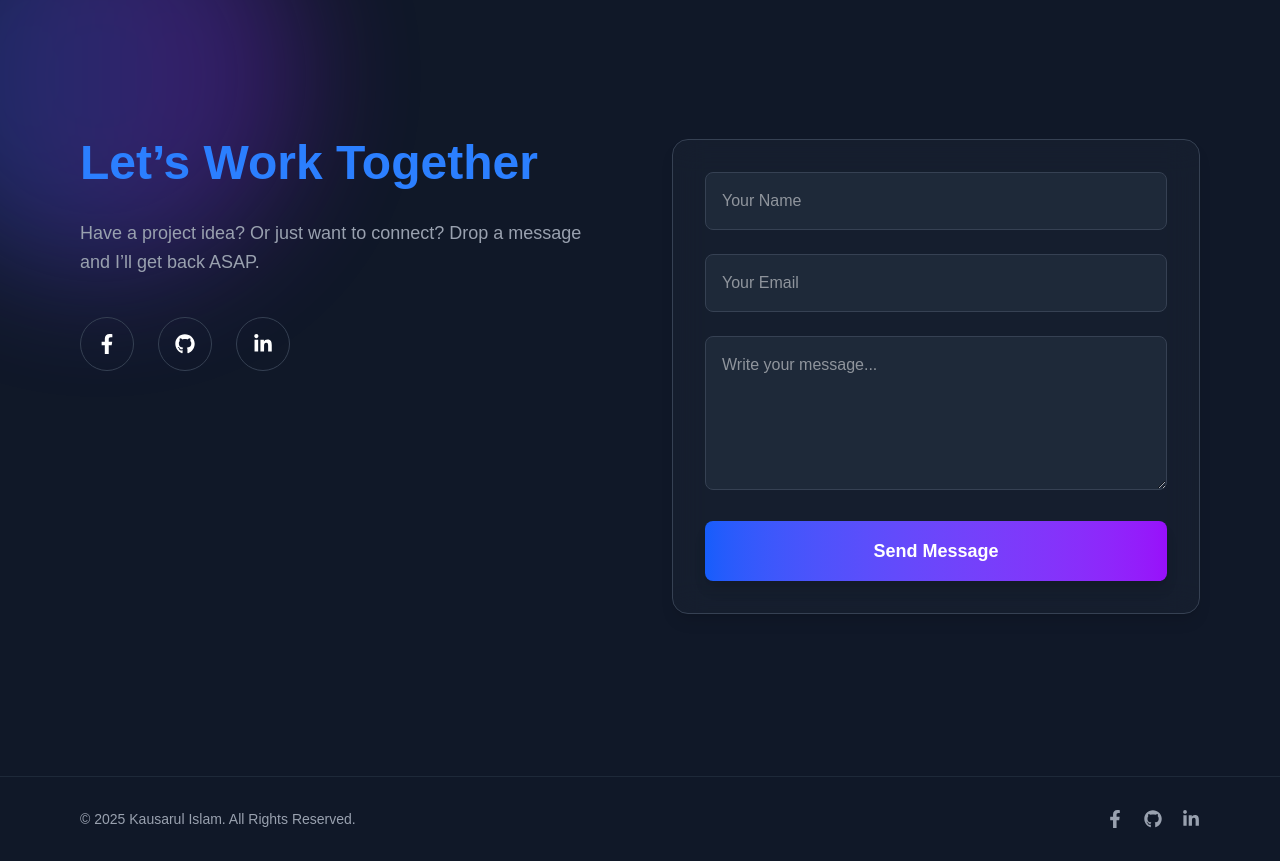
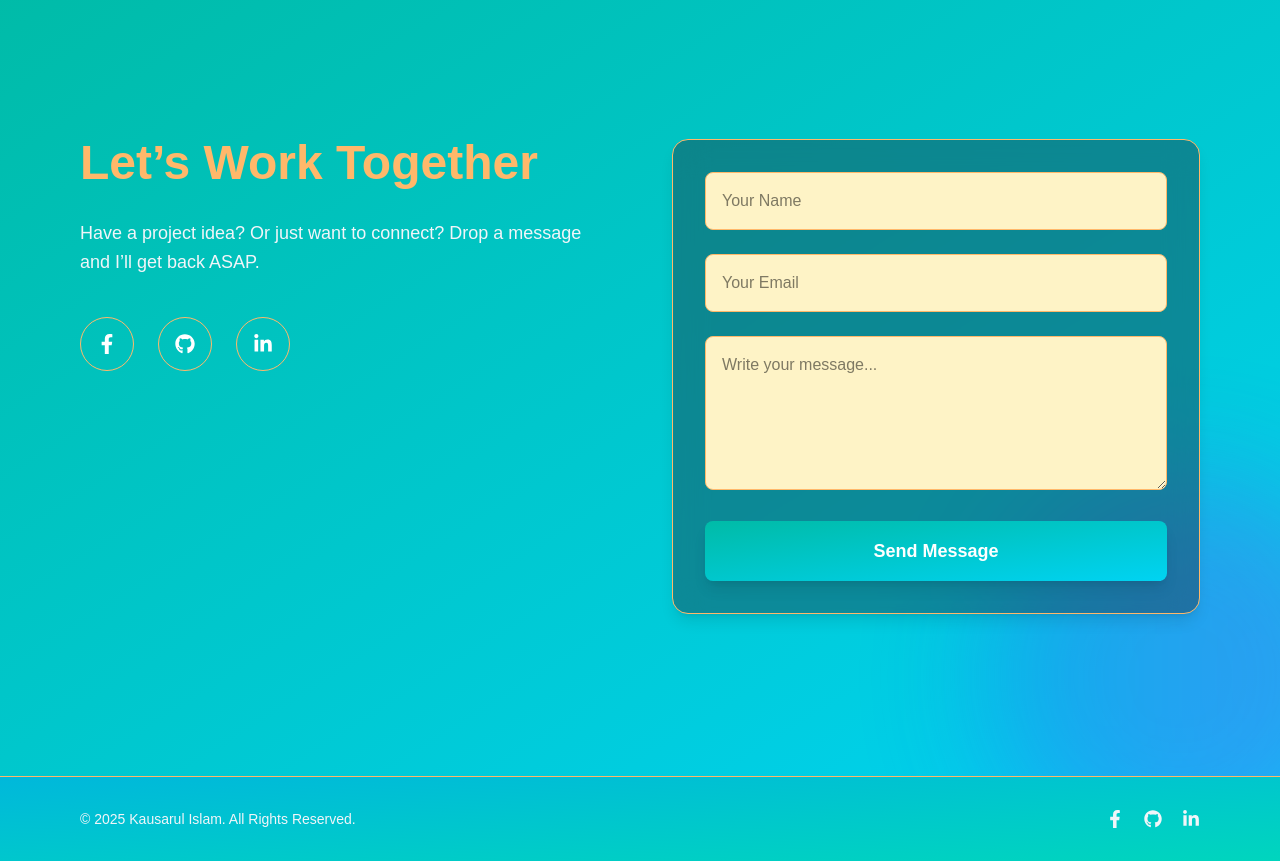
Before and after one commit to kausarul05/portfolio, a Next.js app: page / in a window 1280 px wide. Shown: the part 3600-4461 px from the top of the page. Built offline with nearby package versions, Linux system fonts and the light colour scheme.

Commit message:
full polis done

```diff
--- a/src/components/Contact.tsx
+++ b/src/components/Contact.tsx
@@ -31,9 +31,9 @@
     };
 
     return (
-        <section id="contact" className="relative min-h-screen bg-gray-900 text-white px-5 md:px-20 py-20 flex items-center overflow-hidden">
+        <section id="contact" className="relative min-h-screen bg-gradient-to-br from-teal-500 to-cyan-400 text-white px-5 md:px-20 py-20 flex items-center overflow-hidden">
             {/* Animated Gradient Blob */}
-            <div className="absolute top-[-100px] left-[-100px] w-[400px] h-[400px] bg-gradient-to-r from-blue-600 to-purple-600 rounded-full filter blur-3xl opacity-20 animate-pulse z-0"></div>
+            <div className="absolute bottom-[-100px] right-[-100px] w-[400px] h-[400px] bg-gradient-to-r from-blue-600 to-purple-600 rounded-full filter blur-3xl opacity-20 animate-pulse z-0"></div>
 
             <div className="max-w-7xl mx-auto grid grid-cols-1 md:grid-cols-2 gap-16 relative z-10">
 
@@ -45,19 +45,19 @@
                     transition={{ duration: 0.8, ease: 'easeOut' }}
                     className="space-y-8"
                 >
-                    <h2 className="text-4xl md:text-5xl font-bold text-blue-500">Let’s Work Together</h2>
-                    <p className="text-gray-400 text-lg leading-relaxed">
+                    <h2 className="text-4xl md:text-5xl font-bold text-orange-300">Let’s Work Together</h2>
+                    <p className="text-slate-100 text-lg leading-relaxed">
                         Have a project idea? Or just want to connect? Drop a message and I’ll get back ASAP.
                     </p>
 
                     <div className="flex gap-6 mt-10">
-                        <a href="#" target="_blank" className="p-4 rounded-full border border-gray-700 hover:bg-blue-600 transition-all duration-300 text-xl">
+                        <a href="#" target="_blank" className="p-4 rounded-full border border-orange-300 hover:bg-orange-300 transition-all duration-300 text-xl">
                             <FaFacebookF />
                         </a>
-                        <a href="#" target="_blank" className="p-4 rounded-full border border-gray-700 hover:bg-gray-800 transition-all duration-300 text-xl">
+                        <a href="#" target="_blank" className="p-4 rounded-full border border-orange-300 hover:bg-orange-300 transition-all duration-300 text-xl">
                             <FaGithub />
                         </a>
-                        <a href="#" target="_blank" className="p-4 rounded-full border border-gray-700 hover:bg-blue-500 transition-all duration-300 text-xl">
+                        <a href="#" target="_blank" className="p-4 rounded-full border border-orange-300 hover:bg-orange-300 transition-all duration-300 text-xl">
                             <FaLinkedinIn />
                         </a>
                     </div>
@@ -70,35 +70,35 @@
                     viewport={{ once: true }}
                     transition={{ duration: 0.8, ease: 'easeOut' }}
                     onSubmit={sendEmail}
-                    className="bg-gray-800/40 backdrop-blur-lg p-8 rounded-2xl space-y-6 border border-gray-700 shadow-lg"
+                    className="bg-gray-800/40 backdrop-blur-lg p-8 rounded-2xl space-y-6 border border-orange-300 shadow-lg"
                 >
                     <input
                         type="text"
                         placeholder="Your Name"
                         name="from_name"
                         required
-                        className="w-full p-4 rounded-lg bg-gray-800 text-white border border-gray-700 focus:border-blue-600 focus:ring-1 focus:ring-blue-600 outline-none transition duration-300"
+                        className="w-full p-4 rounded-lg  bg-amber-100 text-black border border-orange-300 focus:border-orange-300 focus:ring-1 focus:ring-orange-600 outline-none transition duration-300"
                     />
                     <input
                         type="email"
                         placeholder="Your Email"
                         name="from_email"
                         required
-                        className="w-full p-4 rounded-lg bg-gray-800 text-white border border-gray-700 focus:border-blue-600 focus:ring-1 focus:ring-blue-600 outline-none transition duration-300"
+                        className="w-full p-4 rounded-lg  bg-amber-100 text-black border border-orange-300 focus:border-orange-300 focus:ring-1 focus:ring-orange-300 outline-none transition duration-300"
                     />
                     <textarea
                         rows={5}
                         placeholder="Write your message..."
                         name="message"
                         required
-                        className="w-full p-4 rounded-lg bg-gray-800 text-white border border-gray-700 focus:border-blue-600 focus:ring-1 focus:ring-blue-600 outline-none transition duration-300"
+                        className="w-full p-4 rounded-lg bg-amber-100 text-black border border-orange-300 focus:border-orange-300 focus:ring-1 focus:ring-orange-300 outline-none transition duration-300"
                     ></textarea>
 
                     <motion.button
                         whileHover={{ scale: 1.05 }}
                         whileTap={{ scale: 0.95 }}
                         type="submit"
-                        className="w-full py-4 rounded-lg bg-gradient-to-r from-blue-600 to-purple-600 text-white font-semibold text-lg shadow-lg transition-all duration-300"
+                        className="w-full py-4 rounded-lg bg-gradient-to-br from-teal-500 to-cyan-400 text-white font-semibold text-lg shadow-lg transition-all duration-300"
                     >
                         Send Message
                     </motion.button>
--- a/src/components/Footer.tsx
+++ b/src/components/Footer.tsx
@@ -5,7 +5,7 @@
 
 export default function Footer() {
     return (
-        <footer className="bg-gray-900 text-gray-400 py-8 px-5 md:px-20 border-t border-gray-800">
+        <footer className="bg-gradient-to-br from-cyan-500 to-teal-400 text-gray-400 py-8 px-5 md:px-20 border-t border-orange-300">
             <motion.div
                 className="max-w-7xl mx-auto flex flex-col md:flex-row justify-between items-center gap-4"
                 initial={{ opacity: 0, y: 20 }}
@@ -13,16 +13,16 @@
                 viewport={{ once: true }}
                 transition={{ duration: 0.6, ease: 'easeOut' }}
             >
-                <p className="text-sm">© {new Date().getFullYear()} Kausarul Islam. All Rights Reserved.</p>
+                <p className="text-sm  text-slate-100">© {new Date().getFullYear()} Kausarul Islam. All Rights Reserved.</p>
 
-                <div className="flex gap-5">
-                    <a href="#" target="_blank" className="hover:text-blue-500 transition-all duration-300 text-lg">
+                <div className="flex gap-5 text-slate-100">
+                    <a href="#" target="_blank" className="hover:text-orange-500 transition-all duration-300 text-lg">
                         <FaFacebookF />
                     </a>
-                    <a href="#" target="_blank" className="hover:text-white transition-all duration-300 text-lg">
+                    <a href="#" target="_blank" className="hover:text-orange-500 transition-all duration-300 text-lg">
                         <FaGithub />
                     </a>
-                    <a href="#" target="_blank" className="hover:text-blue-400 transition-all duration-300 text-lg">
+                    <a href="#" target="_blank" className="hover:text-orange-500 transition-all duration-300 text-lg">
                         <FaLinkedinIn />
                     </a>
                 </div>
```
